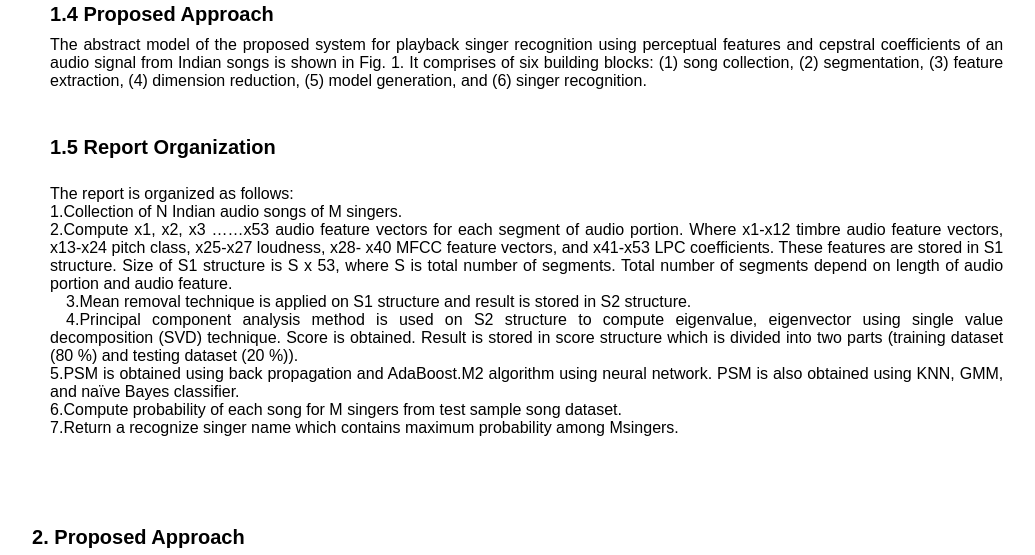
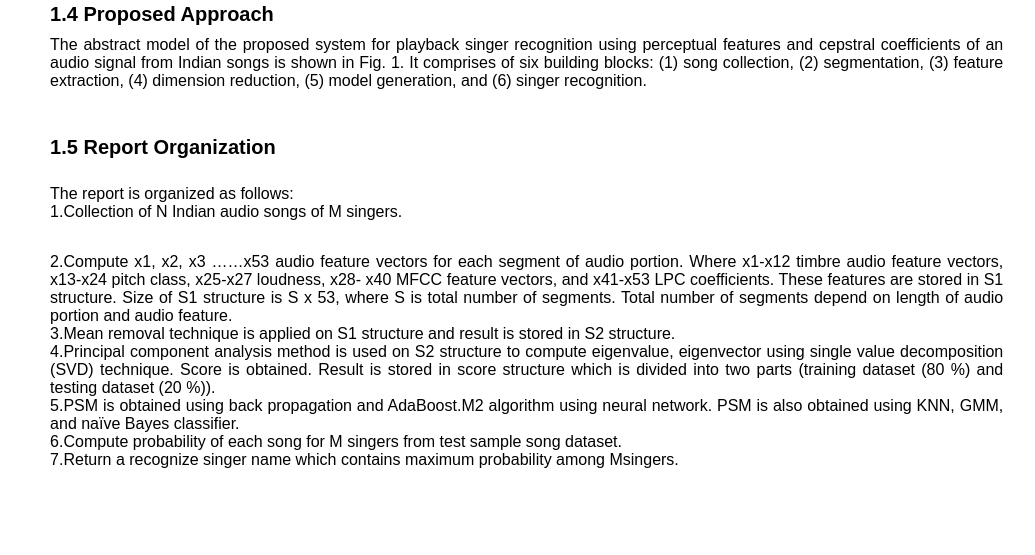
Before and after one commit to V-Jhajharia/singer, a plain HTML site: page index.html in a window 1280 px wide. Shown: the part 1183-1738 px from the top of the page, without its empty margins (96-1131 px from the left). Drawn offline with Linux system fonts and the light colour scheme.

Commit message:
Update index.html

```diff
--- a/index.html
+++ b/index.html
@@ -101,10 +101,10 @@
 						<!-- Start edit here  -->
 						<p>The report is organized as follows:<br/>
 
-	 1.Collection of N Indian audio songs of M singers.<br/>
- 2.Compute x1, x2, x3 ……x53 audio feature vectors for each segment of audio portion. Where x1-x12 timbre audio feature vectors, x13-x24 pitch class, x25-x27 loudness, x28- x40 MFCC feature vectors, and x41-x53 LPC coefficients. These features are stored in S1 structure. Size of S1 structure is S x 53, where S is total number of segments. Total number of segments depend on length of audio portion and audio feature.<br/>
- &emsp;3.Mean removal technique is applied on S1 structure and result is stored in S2 structure.<br/>
- &emsp;4.Principal component analysis method is used on S2 structure to compute eigenvalue, eigenvector using single value decomposition (SVD) technique. Score is obtained. Result is stored in score structure which is divided into two parts (training dataset (80 %) and testing dataset (20 %)).<br/>
+	 1.Collection of N Indian audio songs of M singers.</p>
+ <p class="indent">2.Compute x1, x2, x3 ……x53 audio feature vectors for each segment of audio portion. Where x1-x12 timbre audio feature vectors, x13-x24 pitch class, x25-x27 loudness, x28- x40 MFCC feature vectors, and x41-x53 LPC coefficients. These features are stored in S1 structure. Size of S1 structure is S x 53, where S is total number of segments. Total number of segments depend on length of audio portion and audio feature.<br/>
+ 3.Mean removal technique is applied on S1 structure and result is stored in S2 structure.<br/>
+ 4.Principal component analysis method is used on S2 structure to compute eigenvalue, eigenvector using single value decomposition (SVD) technique. Score is obtained. Result is stored in score structure which is divided into two parts (training dataset (80 %) and testing dataset (20 %)).<br/>
 5.PSM is obtained using back propagation and AdaBoost.M2 algorithm using neural network. PSM is also obtained using KNN, GMM, and naïve Bayes classifier.<br/>
 	6.Compute probability of each song for M singers from test sample song dataset.<br/>
  	7.Return a recognize singer name which contains maximum probability among Msingers.</p>
```
